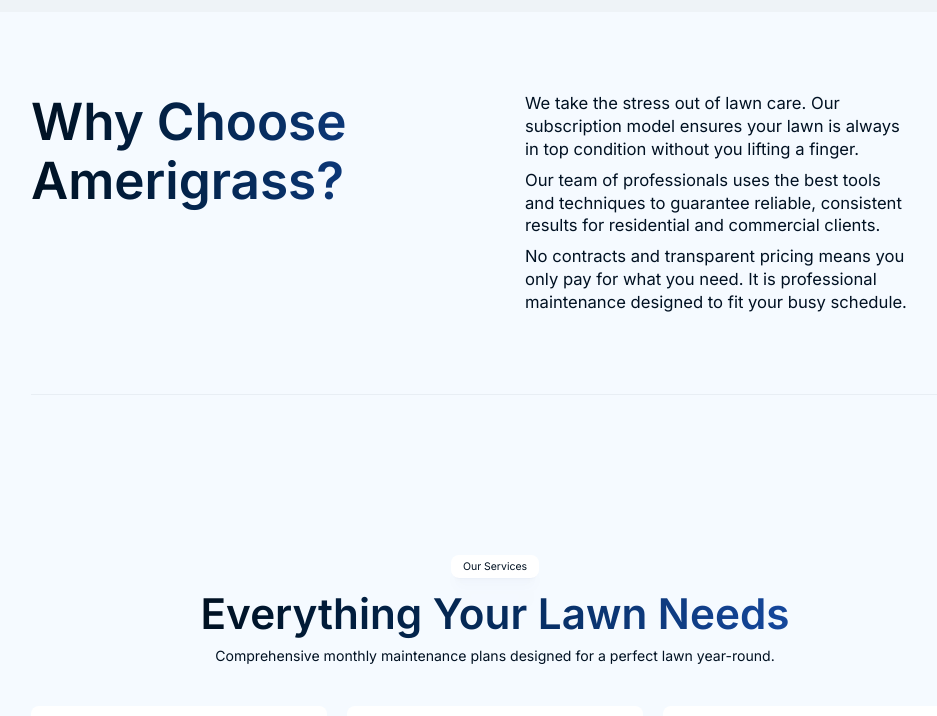
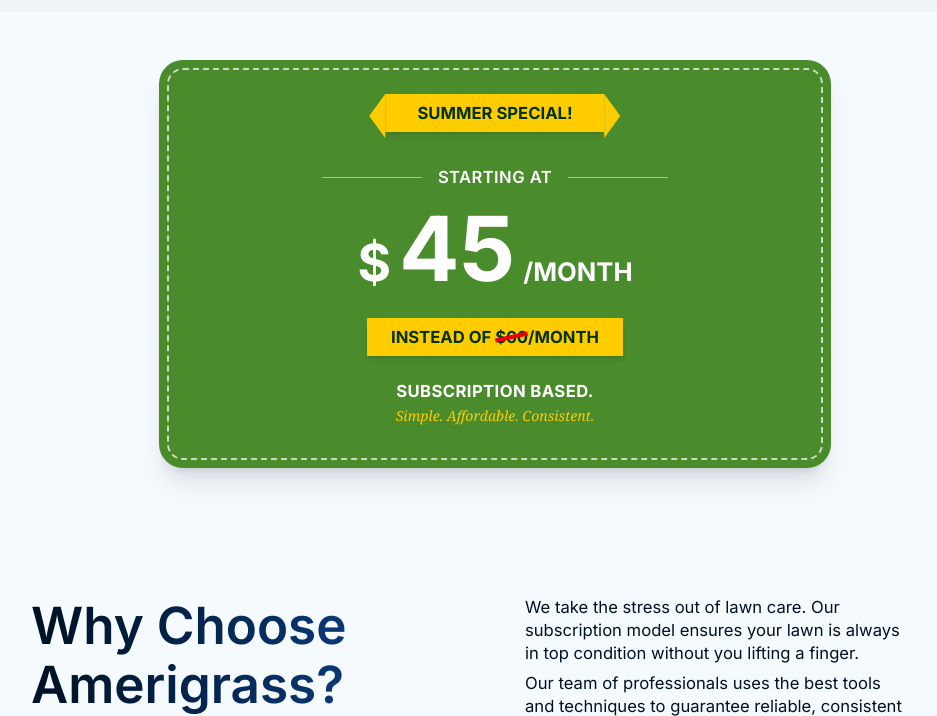
Before and after one commit to dmytro-webild/a9d49f21-35ad-4097-81cf-54df02e85344, a React (Vite) app: page / in a window 1280 px wide. Shown: the part 788-1504 px from the top of the page, without its empty margins (145-1082 px from the left). Built offline with nearby package versions, Linux system fonts and the light colour scheme; grey boxes are pictures that could not be loaded; a web font is replaced by a local one.

Commit message:
Bob AI: Add pricing section after hero based on flyer

```diff
--- a/src/pages/HomePage.tsx
+++ b/src/pages/HomePage.tsx
@@ -13,10 +13,12 @@ import TestimonialsSection from './HomePage/sections/Testimonials';
 import FaqSection from './HomePage/sections/Faq';
 import ContactSection from './HomePage/sections/Contact';
 
-export default function HomePage(): React.JSX.Element {
+
+import PricingSection from './HomePage/sections/Pricing';export default function HomePage(): React.JSX.Element {
   return (
 <>
   <HeroSection />
+      <PricingSection />
 
   <AboutSection />
 
--- /dev/null
+++ b/src/pages/HomePage/sections/Pricing.tsx
@@ -0,0 +1,52 @@
+import { motion } from "motion/react"
+import ScrollReveal from "@/components/ui/ScrollReveal"
+import Button from "@/components/ui/Button"
+
+export default function PricingSection() {
+  return (
+    <section data-webild-section="pricing" id="pricing" className="relative w-full py-12 bg-background">
+      <div className="w-content-width mx-auto">
+        <ScrollReveal variant="slide-up">
+          <div className="max-w-2xl mx-auto bg-[#4a8b2c] rounded-3xl p-2 relative shadow-xl">
+            <div className="border-2 border-dashed border-white/70 rounded-2xl p-8 text-center text-white relative overflow-hidden">
+
+              {/* Ribbon */}
+              <div className="absolute top-6 left-1/2 -translate-x-1/2 w-full max-w-[80%]">
+                <div className="bg-[#ffcc00] text-[#003300] font-bold text-xl md:text-2xl py-2 px-8 inline-block relative shadow-md">
+                  SUMMER SPECIAL!
+                  <div className="absolute top-0 -left-4 w-0 h-0 border-y-[22px] border-y-transparent border-r-[16px] border-r-[#ffcc00]"></div>
+                  <div className="absolute top-0 -right-4 w-0 h-0 border-y-[22px] border-y-transparent border-l-[16px] border-l-[#ffcc00]"></div>
+                </div>
+              </div>
+
+              <div className="mt-16 mb-4 flex items-center justify-center gap-4">
+                <div className="h-[1px] bg-white/50 flex-1 max-w-[100px]"></div>
+                <h3 className="text-xl md:text-2xl font-semibold tracking-wide">STARTING AT</h3>
+                <div className="h-[1px] bg-white/50 flex-1 max-w-[100px]"></div>
+              </div>
+
+              <div className="flex items-baseline justify-center gap-2 mb-6">
+                <span className="text-5xl md:text-7xl font-bold">$</span>
+                <span className="text-8xl md:text-9xl font-bold leading-none">45</span>
+                <span className="text-3xl md:text-4xl font-bold">/MONTH</span>
+              </div>
+
+              <div className="bg-[#ffcc00] text-[#003300] font-bold text-xl md:text-2xl py-2 px-6 inline-block mb-6 shadow-md">
+                INSTEAD OF <span className="relative inline-block">
+                  $60
+                  <span className="absolute top-1/2 left-0 w-full h-1 bg-red-600 -translate-y-1/2 -rotate-12"></span>
+                </span>/MONTH
+              </div>
+
+              <div className="space-y-1">
+                <p className="text-xl md:text-2xl font-bold tracking-wide">SUBSCRIPTION BASED.</p>
+                <p className="text-lg md:text-xl italic font-serif text-[#ffcc00]">Simple. Affordable. Consistent.</p>
+              </div>
+
+            </div>
+          </div>
+        </ScrollReveal>
+      </div>
+    </section>
+  )
+}
```
